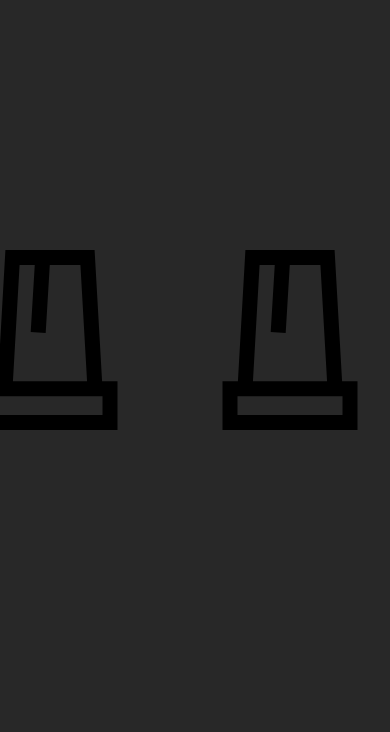
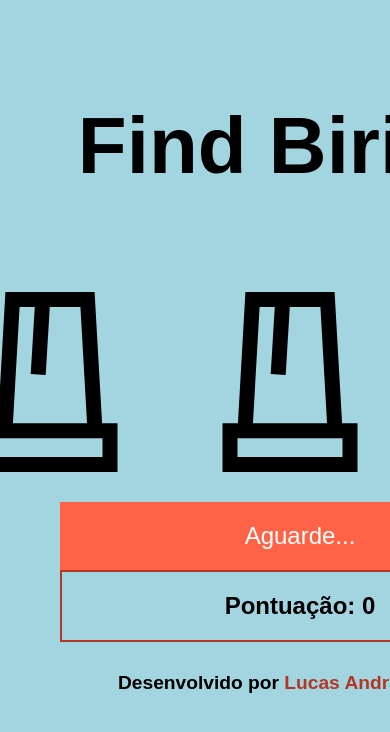
Before and after one commit to Lucas5990/game-find-biridin, a website with bundled scripts: page index.html in a window 390 px wide. Both pictures are taken after a click on the button "Jogar". Shown: the top 732 px of the page. Built offline with nearby package versions, Linux system fonts and the light colour scheme; files whose address does not match are found by name.

Commit message:
new styles

```diff
--- a/app.js
+++ b/app.js
@@ -1,6 +1,8 @@
 import anime from './node_modules/animejs/lib/anime.es.js';
 let auScream = new Audio('./au.mp3');
-
+let points = 0;
+let score = document.querySelector('h2');
+let shuffleButton = document.querySelector('#shuffle');
 let mj_list = document.querySelectorAll('.michael-jackson')
 let cup1 = {
     name: 'cup1',
@@ -41,13 +43,19 @@ function raiseCup(){
 
     if(this.id === 'cup-2'){
         auScream.play();
+        points+= 1;
+        score.innerHTML = `Pontuação: ${points}`;
         document.querySelector('#shuffle').classList.remove('hide');
-        document.querySelector('h2').classList.add('hide');
+
         document.querySelectorAll('.cup').forEach( (cup) => {
             cup.removeEventListener('click', raiseCup);
         });
+
+
+        shuffleButton.classList.remove('disabled');
+        shuffleButton.innerHTML = "Jogar";
     } else{
-        document.querySelector('h2').innerText = 'Você perdeu !';
+        shuffleButton.innerText = 'Você perdeu !';
         document.querySelectorAll('.cup').forEach( (cup) => {
             cup.removeEventListener('click', raiseCup);
         });
@@ -58,15 +66,15 @@ function raiseCup(){
 
 document.querySelector('#shuffle').addEventListener('click',() => {
 
+    shuffleButton.innerHTML = 'Aguarde...';
+    shuffleButton.classList.add('disabled');
     document.querySelectorAll('.cup').forEach( (cup) => {
         cup.removeEventListener('click', raiseCup);
     });
 
-    document.querySelector('#shuffle').classList.add('hide');
     mj_list.forEach((mj) => {
         mj.classList.add('hide');
     });
-    // setTimeout(moveTwoCups(cup1,cup2), 3000);
 
 
     function randCup(min, max) { // min and max included
@@ -81,8 +89,7 @@ document.querySelector('#shuffle').addEventListener('click',() => {
 
     setTimeout(() => {
         clearInterval(game);
-        console.log('parou');
-        document.querySelector('h2').classList.remove('hide');
+        shuffleButton.innerHTML = 'Escolha !'
         document.querySelectorAll('.cup').forEach( (cup) => {
             cup.addEventListener('click', raiseCup);
         });
--- a/index.html
+++ b/index.html
@@ -3,10 +3,11 @@
 <head>
     <meta charset="UTF-8">
     <meta name="viewport" content="width=device-width, initial-scale=1.0">
-    <title>Document</title>
+    <title>Find Biridin</title>
     <link rel="stylesheet" href="style.css">
 </head>
 <body>
+    <h1 id="name">Find Biridin</h1>
     <div id="container">
         <img id="cup-1" class="cup" src="./cup.svg" alt="cup">
         <img id="cup-2" class="cup" src="./cup.svg" alt="cup">
@@ -15,8 +16,11 @@
         <img id= "mj-2" class="michael-jackson" src="mj.svg" alt="Michael Jackson">
         <img id="mj-3" class="michael-jackson hide" src="mj.svg" alt="Michael Jackson">
     </div>
-    <button id="shuffle">Jogar</button>
-    <h2 class="hide">Escolha !</h2>
+    <div class="menu">
+        <button id="shuffle">Jogar</button>
+        <h2 class="">Pontuação: 0</h2>
+    </div>
+    <p id="footer">Desenvolvido por <a href="http://lucasandrade.atwebpages.com/" target="_blank">Lucas Andrade</a> - 2020</p>
     <script type="module" src="./app.js"></script>
 </body>
 </html>
--- a/style.css
+++ b/style.css
@@ -2,12 +2,19 @@
     margin: 0px;
     padding: 0px;
     box-sizing: border-box;
-    background: rgb(40,40,40);
+    background: rgb(163, 213, 224);
     font-family: Arial, Helvetica, sans-serif;
 }
 
+#name{
+    display: block;
+    margin: 100px auto;
+    text-align: center;
+    font-size: 5em;
+}
+
 #container{
-    margin: 250px auto 100px auto;
+    margin: 0 auto 100px auto;
     width: 600px;
     position: relative;
 }
@@ -24,37 +31,6 @@
     display: block;
 }
 
-h2{
-    margin: 0 auto;
-    color: wheat;
-    border: 3px solid tomato;
-    padding: 20px;
-    width: 20%;
-    display: block;
-    text-align: center;
-}
-
-
-#shuffle{
-    padding: 20px;
-    font-size: 1.5em;
-    background: ;
-    color: wheat;
-    border: 2px solid tomato;
-    margin: 0 auto;
-    display: block;
-    width: 20%;
-    margin: 0 auto;
-    cursor: pointer;
-}
-
-#shuffle:active, #shuffle:hover {
-    background: tomato;
-}
-
-#shuffle:focus{
-    outline: none;
-}
 
 
 /* Icons */
@@ -94,10 +70,59 @@ h2{
 
 
 .cup:hover{
-    background: rgb(178,55,37);
     cursor: pointer;
 }
 
+/* MENU */
+h2{
+    margin: 0 auto 100px auto;
+    color: black;
+    border: 2px solid rgb(178,55,37);
+    padding: 20px;
+    width: 20%;
+    display: block;
+    text-align: center;
+}
+
+
+#shuffle{
+    padding: 20px;
+    font-size: 1.5em;
+    background: ;
+    color: white;
+    border: none;
+    background: rgb(178,55,37);
+    margin: 0 auto;
+    display: block;
+    width: 20%;
+    margin: 0 auto;
+    cursor: pointer;
+}
+
+#shuffle:active, #shuffle:hover {
+    background: tomato;
+}
+
+#shuffle:focus{
+    outline: none;
+}
+
+.disabled{
+    pointer-events: none;
+    background: tomato !important;
+}
+
+
+/* FOOTER */
+#footer{
+    text-align: center;
+    font-weight: bold;
+}
+
+#footer a{
+    text-decoration: none;
+    color: rgb(178,55,37);
+}
 
 @media (max-width: 768px){
 
@@ -112,6 +137,9 @@ h2{
 
     }
 
+    #container{
+        margin: 30px 0 30px 0 !important;
+    }
     #shuffle{
         width: 80%;
     }
@@ -119,6 +147,7 @@ h2{
     h2{
         display: block;
         width: 80%;
+        margin-bottom: 30px;
     }
 
     img{
@@ -135,4 +164,8 @@ h2{
         position: relative;
     }
 
+    p{
+        font-size: 1.2em;
+    }
+
 }
```
